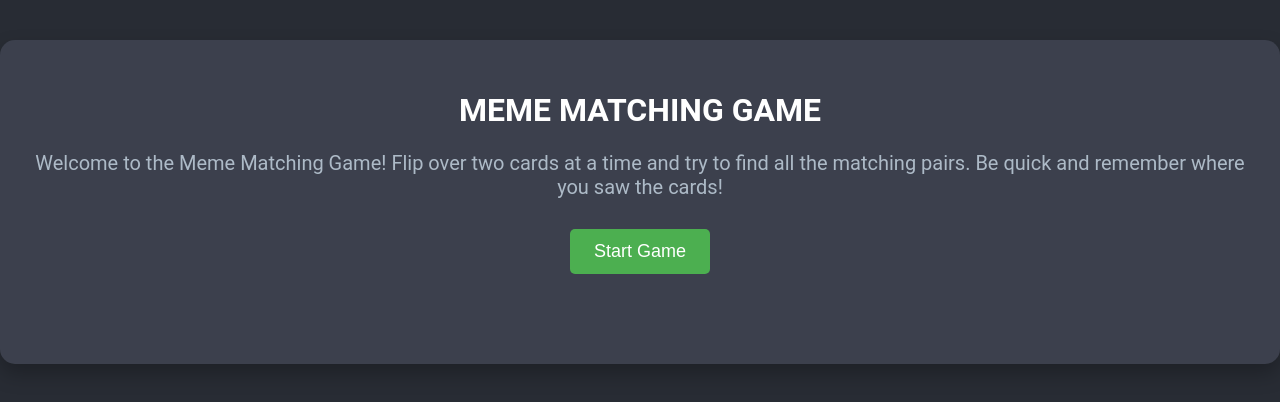
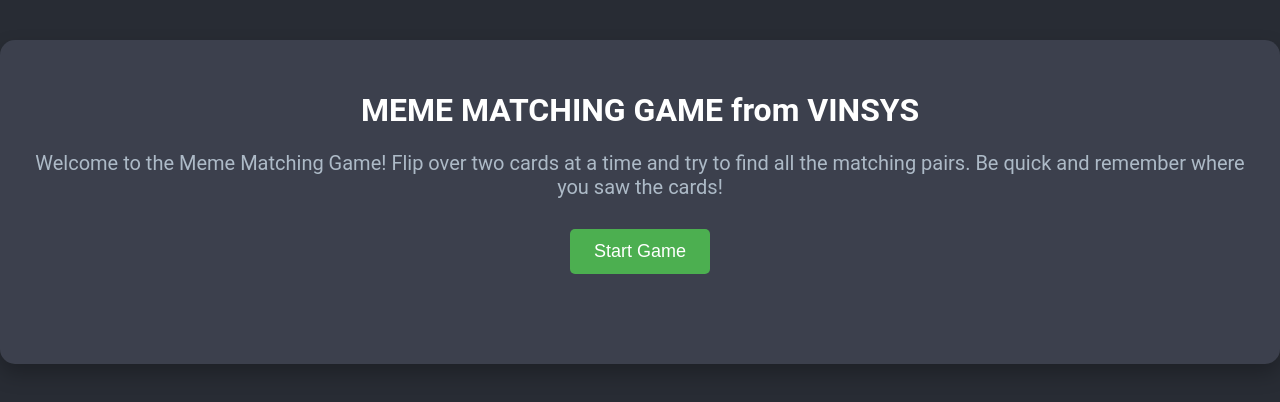
Before and after one commit to saiguda654/github-s3, a plain HTML site: page index.html in a window 1280 px wide. Drawn offline with Linux system fonts and the light colour scheme.

Commit message:
Update index.html

```diff
--- a/index.html
+++ b/index.html
@@ -8,7 +8,7 @@
 </head>
 <body>
     <div class="container">
-        <h1>MEME MATCHING GAME</h1>
+        <h1>MEME MATCHING GAME from VINSYS</h1>
         <p class="instructions">
             Welcome to the Meme Matching Game!  Flip over two cards at a time and try to find all the matching pairs. Be quick and remember where you saw the cards!
         </p>
```
